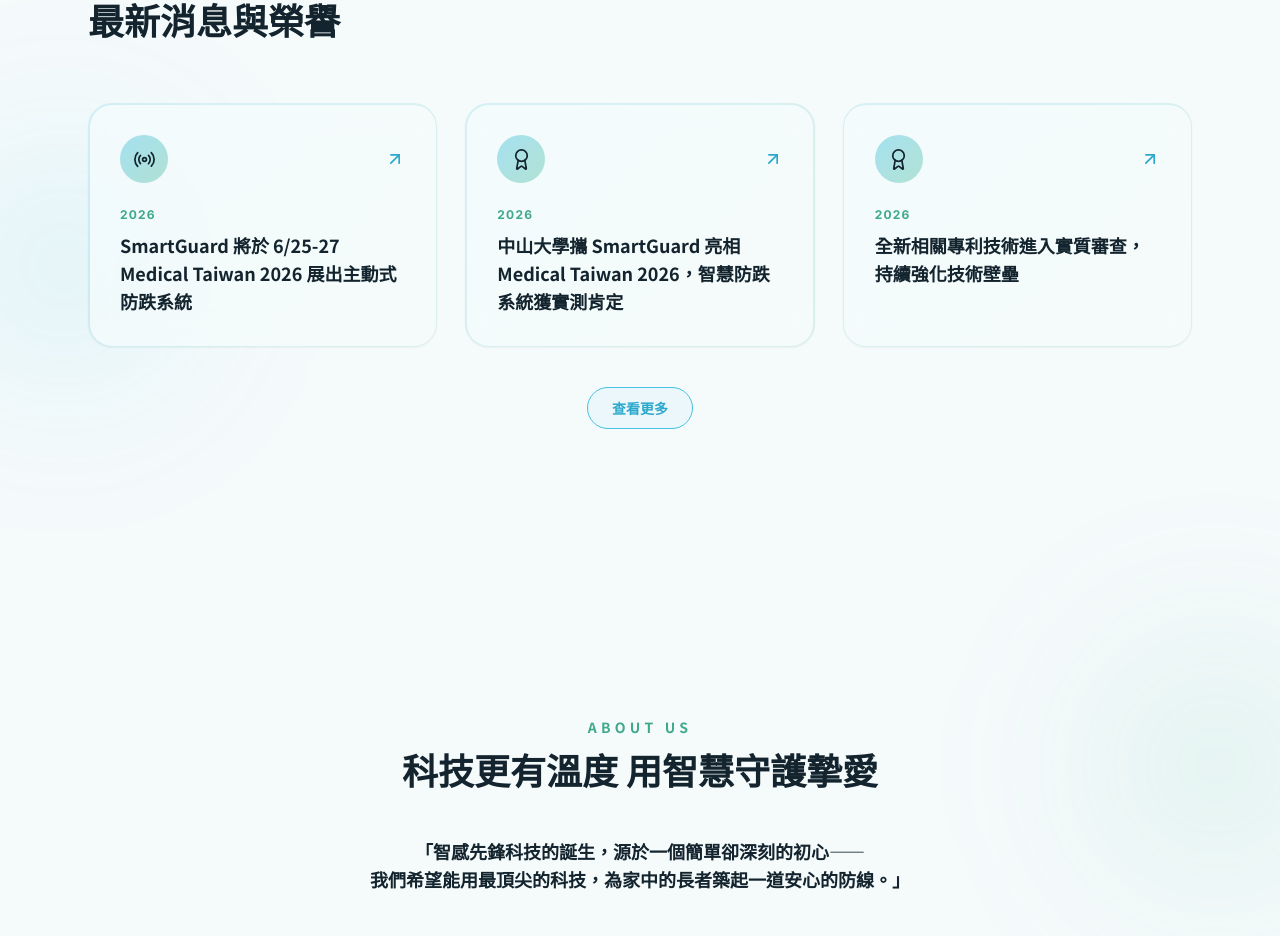
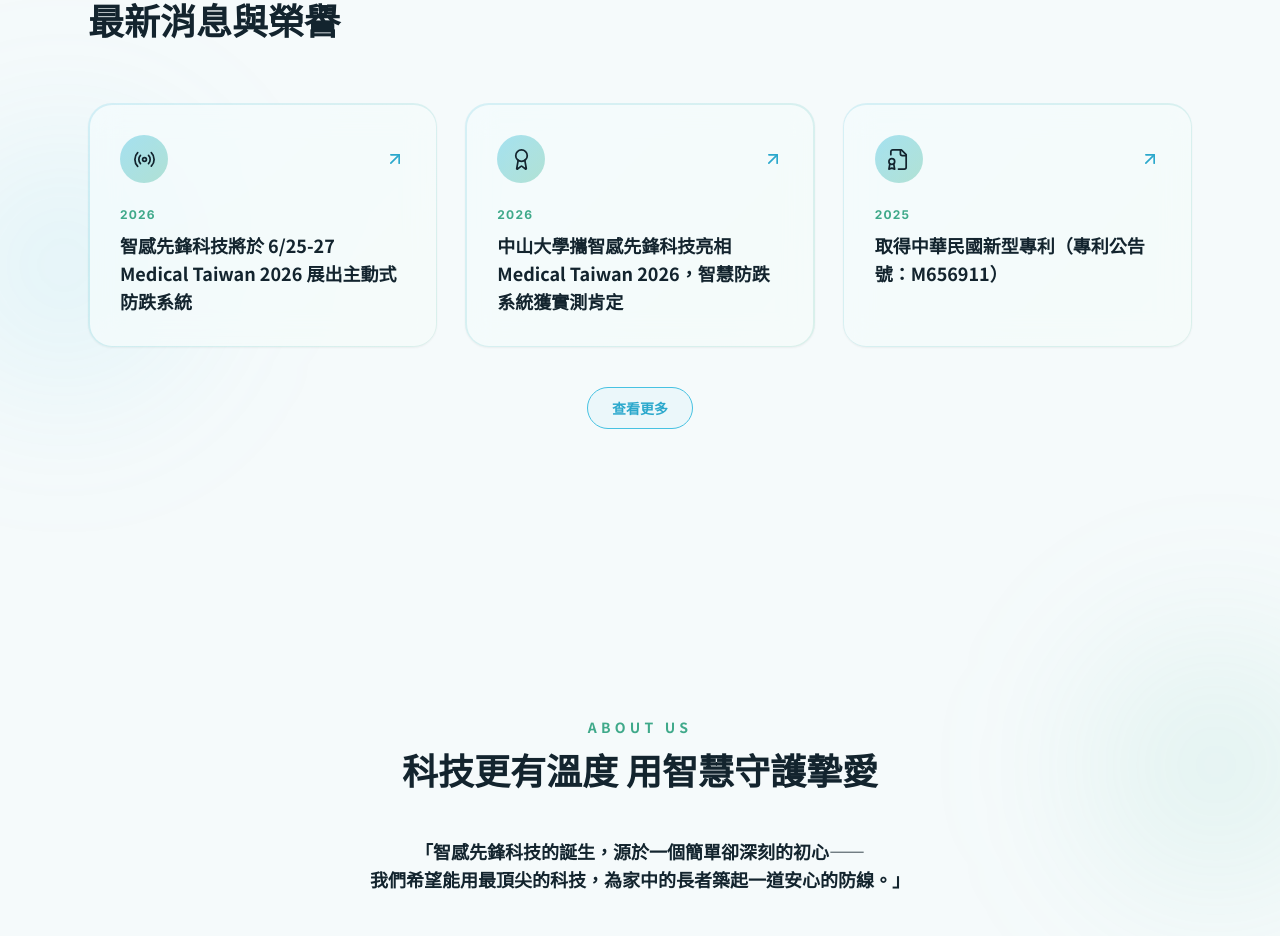
Before and after one commit to KennyChen-pixel/smartguard-site, a React (Vite) app: page / in a window 1280 px wide. Shown: the part 2410-3346 px from the top of the page. Built offline with nearby package versions, Linux system fonts and the light colour scheme.

Commit message:
更新字體與新增展覽消息

```diff
--- a/src/App.jsx
+++ b/src/App.jsx
@@ -66,21 +66,15 @@
 const newsData = [
   {
     date: "2026",
-    title: "SmartGuard 將於 6/25-27 Medical Taiwan 2026 展出主動式防跌系統",
+    title: "智感先鋒科技將於 6/25-27 Medical Taiwan 2026 展出主動式防跌系統",
     icon: "Radio",
-    url: "#",
+    url: "https://www.medicaltaiwan.com.tw/zh-tw/menu/7EB43B97FCB8AED7D0636733C6861689/info.html",
   },
   {
     date: "2026",
-    title: "中山大學攜 SmartGuard 亮相 Medical Taiwan 2026，智慧防跌系統獲實測肯定",
+    title: "中山大學攜智感先鋒科技亮相 Medical Taiwan 2026，智慧防跌系統獲實測肯定",
     icon: "Award",
     url: "https://www.medicaltaiwan.com.tw/zh-tw/news/80BFA2BD900FC425/info.html",
-  },
-  {
-    date: "2026",
-    title: "全新相關專利技術進入實質審查，持續強化技術壁壘",
-    icon: "Award",
-    url: "#",
   },
   {
     date: "2025",
```
